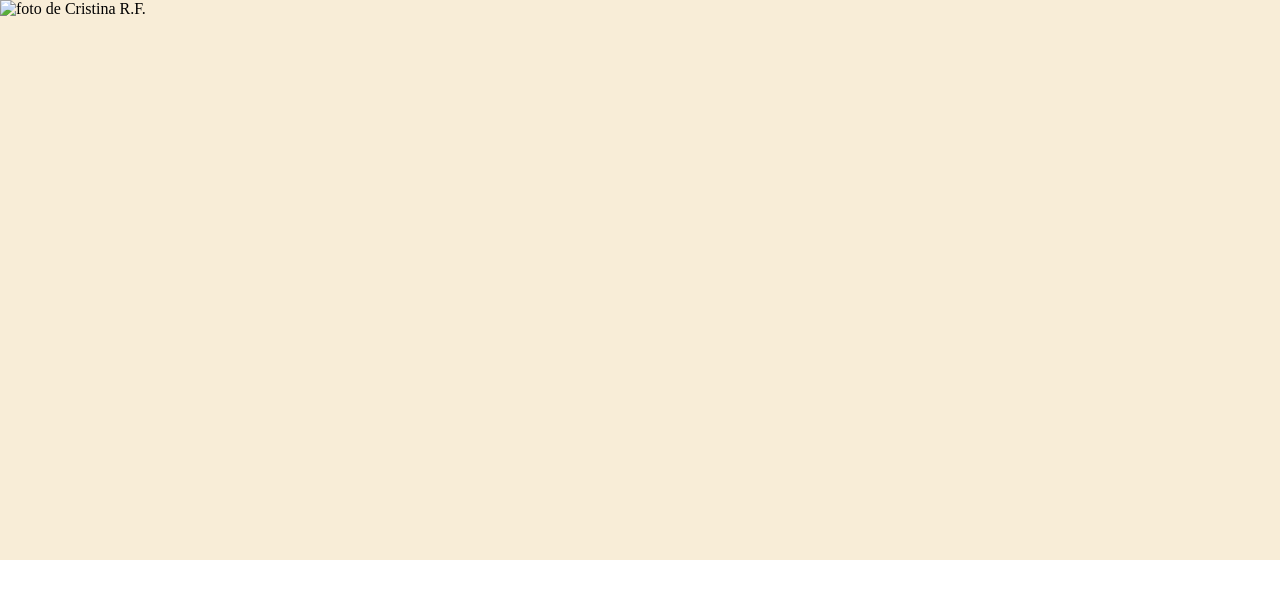
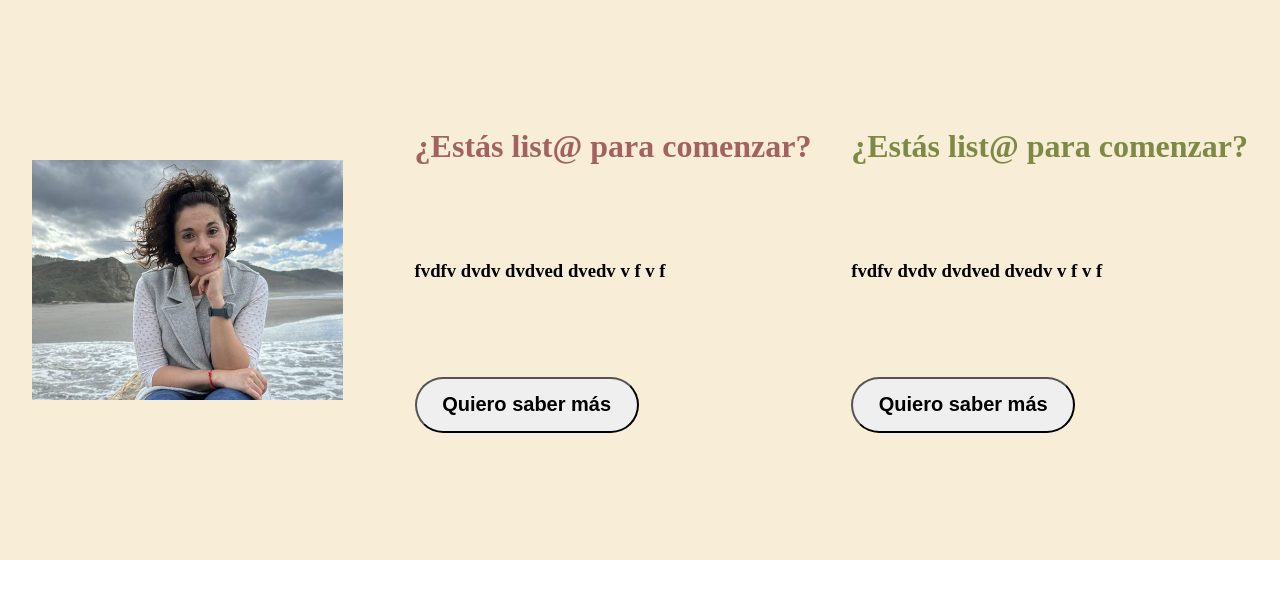
Before and after one commit to Robles19/MI-WEB, a plain HTML site: page index.html in a window 1280 px wide. Drawn offline with Linux system fonts and the light colour scheme.

Commit message:
keeped version mainsection with three pre spaces

```diff
--- a/index.html
+++ b/index.html
@@ -9,13 +9,23 @@
 <body>
     <div class="mainsectioncontainer">
 
-        <img class="photo" src="" alt="foto de Cristina R.F.">
+        <img class="photo" src="images/Principal.png" alt="foto de Cristina R.F.">
 
         <div class="coachboss1">
+            <h1 class="title1"> ¿Estás list@ para comenzar? </h1>
+            <h3 class="keywords"> fvdfv dvdv dvdved dvedv v f  v f  </h3>
+            <button class="start">
+                <h2> Quiero saber más </h2>
+            </button>
+
 
         </div>
         <div class="coachboss2">
-
+            <h1 class="title2"> ¿Estás list@ para comenzar? </h1>
+            <h3 class="keywords"> fvdfv dvdv dvdved dvedv v f  v f  </h3>
+            <button class="start">
+                <h2> Quiero saber más </h2>
+            </button>
         </div>
 
     </div>
--- a/style.css
+++ b/style.css
@@ -1,11 +1,58 @@
-*{
-    margin:0;
-    padding:0;
+* {
+    margin: 0;
+    padding: 0;
 }
 
-.mainsectioncontainer{
+.mainsectioncontainer {
 
     height: 70vh;
     background-color: #f8edd7;
+    display: flex;
+    justify-content: space-between;
+    align-items: center;
+
+
 
 }
+
+.photo {
+    height: 30vh;
+    margin-left: 4vh;
+
+}
+
+.coachboss1 {
+    height: 50vh;
+    display: flex;
+    flex-direction:column ;
+    justify-content: space-around;
+    margin-left: 4vh;
+
+}
+
+.title1 {
+   /* border-color: #a26262;
+    border-style: solid;*/
+    color: #a26262
+}
+.coachboss2 {
+    height: 50vh;
+    display: flex;
+    flex-direction:column ;
+    justify-content: space-around;
+    margin-right: 4vh;
+
+}
+.title2 {
+   /* border-color: #7e8945;
+    border-style: solid;*/
+    color: #7e8945
+}
+
+
+.start{
+width: 28vh;
+height: 7vh;
+border-radius: 50vh
+
+}
```
